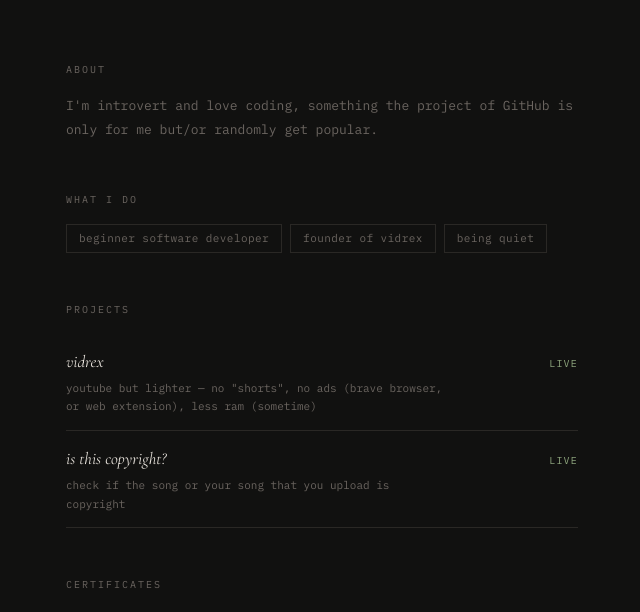
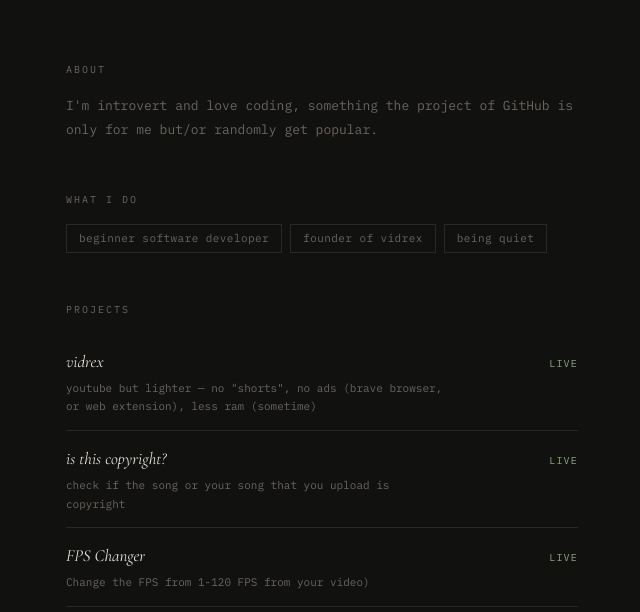
Before and after one commit to phthion/about-phthion, a plain HTML site: page index.html in a window 1280 px wide. Shown: the part 188-800 px from the top of the page, without its empty margins (318-958 px from the left). Drawn offline with nearby package versions, Linux system fonts and the light colour scheme.

Commit message:
Update index.html

```diff
--- a/index.html
+++ b/index.html
@@ -250,6 +250,14 @@
       <div class="project-status status-live">live</div>
     </a>
 
+     <a class="project-item" href="https://phthion.github.io/fps-changer/" target="_blank">
+      <div>
+        <div class="project-name">FPS Changer</div>
+        <div class="project-meta">Change the FPS from 1-120 FPS from your video)</div>
+      </div>
+      <div class="project-status status-live">live</div>
+    </a>
+
   </section>
 
   <section class="section">
```
